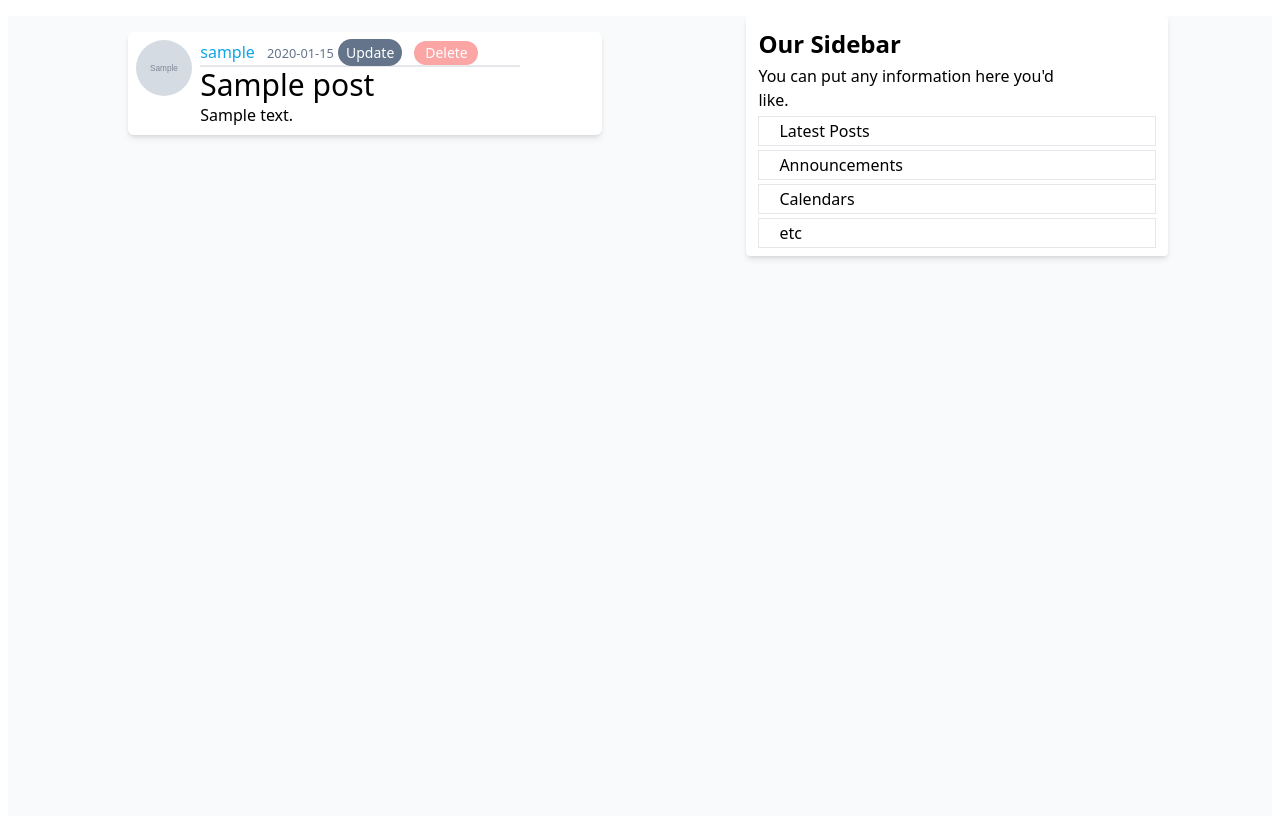
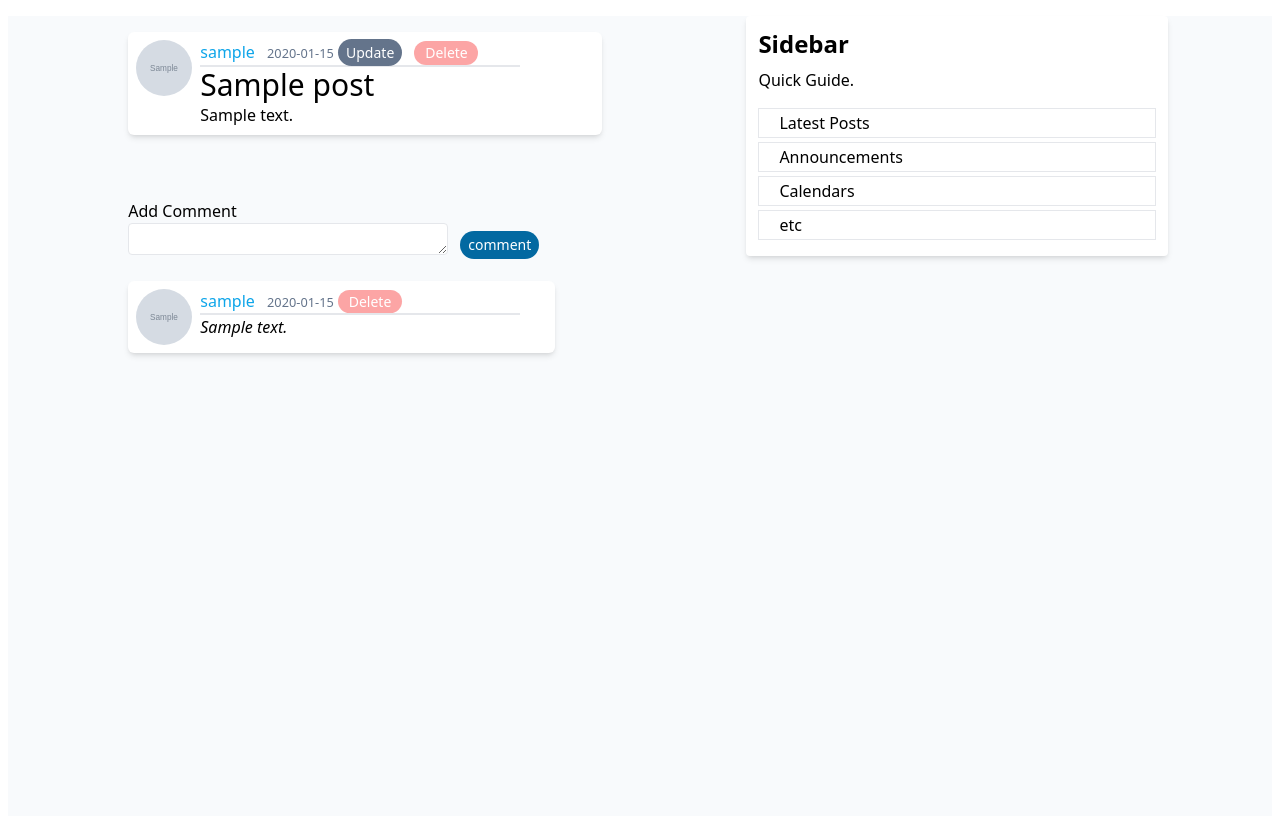
Before and after one commit to Godhanded/Flask_Blog, a Flask app: page /post/1 in a window 1280 px wide. Shown: the part 56-872 px from the top of the page. Run offline with Flask 3, Linux system fonts and the light colour scheme; a user stored in the database is signed in; tables that the repository leaves empty hold one stand-in row (values such as "Sample post"); grey boxes marked "Sample" are stand-in pictures.

Commit message:
del comment|add comment|format

```diff
--- a/flask_blog/models.py
+++ b/flask_blog/models.py
@@ -17,6 +17,7 @@ class User(db.Model, UserMixin):
     image_file = db.Column(db.String(20), nullable=False, default="default.jpg")
     password = db.Column(db.String(60), nullable=False)
     posts = db.Relationship("Post", backref="author", lazy=True)
+    comments=db.Relationship('Comment',backref='user',lazy=True)
 
     def __init__(self, username, email, password, image_file="default.jpg"):
         self.username = username
--- a/flask_blog/posts/routes.py
+++ b/flask_blog/posts/routes.py
@@ -1,10 +1,10 @@
 from flask import render_template, redirect, url_for, flash, request, abort, Blueprint
 from flask_blog import (
-    query_one_filtered,
+    query_one_filtered,query_all_filtered
 )
-from flask_blog.models import Post
+from flask_blog.models import Post,Comment
 from flask_blog.posts.forms import (
-    PostForm,
+    PostForm,CommentForm
 )
 from flask_login import current_user, login_required
 
@@ -31,10 +31,12 @@ def new_post():
 @posts.route("/post/<int:post_id>")
 @login_required
 def post(post_id):
+    form=CommentForm()
     post = query_one_filtered(Post, id=post_id)
     if not post:
         abort(404)
-    return render_template("post.html", title=post.title, post=post)
+    comments=query_all_filtered(Comment,post_id=post.id)
+    return render_template("post.html", title=post.title, post=post,form=form,comments=comments)
 
 
 @posts.route("/post/<int:post_id>/update", methods=["GET", "POST"])
@@ -71,3 +73,21 @@ def delete_post(post_id):
     post.delete()
     flash("Your post has been deleted", "success")
     return redirect(url_for("main.home"))
+
+@posts.route("/post/<int:post_id>/comment", methods=["POST"])
+@login_required
+def send_comment(post_id):
+    form=CommentForm(request.form)
+    if form.validate_on_submit():
+        comment=Comment(form.comment.data,current_user,post_id)
+        comment.insert()
+        return redirect(url_for('posts.post',post_id=post_id))
+
+@posts.route("/post/<int:comment_id>/delcomment", methods=["POST"])
+@login_required
+def delete_comment(comment_id):
+    comment=query_one_filtered(Comment,id=comment_id)
+    if not comment:
+        abort(404)
+    comment.delete()
+    return redirect(request.referrer)
--- a/flask_blog/static/output.css
+++ b/flask_blog/static/output.css
@@ -610,6 +610,10 @@ video {
   display: flex;
 }
 
+.table {
+  display: table;
+}
+
 .hidden {
   display: none;
 }
@@ -654,6 +658,10 @@ video {
   height: 100vh;
 }
 
+.w-1 {
+  width: 0.25rem;
+}
+
 .w-1\/3 {
   width: 33.333333%;
 }
@@ -694,8 +702,24 @@ video {
   width: 5.5rem;
 }
 
+.w-auto {
+  width: auto;
+}
+
 .w-full {
   width: 100%;
+}
+
+.w-7 {
+  width: 1.75rem;
+}
+
+.w-80 {
+  width: 20rem;
+}
+
+.w-2\/3 {
+  width: 66.666667%;
 }
 
 .flex-row {
@@ -918,6 +942,11 @@ video {
   padding-bottom: 0.1rem;
 }
 
+.px-2 {
+  padding-left: 0.5rem;
+  padding-right: 0.5rem;
+}
+
 .pl-2 {
   padding-left: 0.5rem;
 }
@@ -930,6 +959,10 @@ video {
   text-align: center;
 }
 
+.align-middle {
+  vertical-align: middle;
+}
+
 .text-2xl {
   font-size: 1.5rem;
   line-height: 2rem;
@@ -940,9 +973,9 @@ video {
   line-height: 2.25rem;
 }
 
-.text-5xl {
-  font-size: 3rem;
-  line-height: 1;
+.text-4xl {
+  font-size: 2.25rem;
+  line-height: 2.5rem;
 }
 
 .text-base {
@@ -958,11 +991,6 @@ video {
 .text-sm {
   font-size: 0.875rem;
   line-height: 1.25rem;
-}
-
-.text-4xl {
-  font-size: 2.25rem;
-  line-height: 2.5rem;
 }
 
 .font-bold {
--- a/flask_blog/templates/base.html
+++ b/flask_blog/templates/base.html
@@ -66,8 +66,8 @@
             {% if title!='cgpa' %}
             <div class="p-3 bg-white -ml-10 rounded w-1/3 shadow-md h-60">
                 <div class="flex flex-col gap-1 h-full">
-                    <h3 class="font-bold text-2xl h-1/4">Our Sidebar</h3>
-                    <p class='w-3/4 h-1/4'>You can put any information here you'd like.
+                    <h3 class="font-bold text-2xl h-1/4">Sidebar</h3>
+                    <p class='w-3/4 h-1/4'>Quick Guide.
                     <ul class="h-3/4">
                         <li class="pl-5 py-1 mb-1 border  leading-tight">Latest Posts</li>
                         <li class="pl-5 py-1 mb-1 border  leading-tight">Announcements</li>
--- a/flask_blog/templates/post.html
+++ b/flask_blog/templates/post.html
@@ -22,7 +22,34 @@
 		<h2 class="font-medium text-3xl">{{ post.title }}</h2>
 		<p class="article-content">{{ post.content }}</p>
 	</div>
+
 </article>
+<br><br>
+	<div>
+		<form action="{{url_for('posts.send_comment',post_id=post.id)}}" method="post">
+			{{form.hidden_tag()}}
+			<fieldset>
+				<legend>Add Comment</legend>
+				<div class="flex flex-row  align-center gap-3">
+				<div>
+                {%if form.comment.errors%}
+                {{form.comment(class="w-80 border-rose-600 border-2 h-8 rounded" )}}
+                <div class="text-rose-600 text-sm">
+                    {% for error in form.comment.errors %}
+                    <span>{{error}}</span>
+                    {%endfor%}
+                </div>
+                {%else%}
+                {{form.comment(class=" w-80 border h-8 rounded ")}}
+                {%endif%}
+				</div>
+				<div>
+					{{form.submit(class='rounded-full bg-sky-700 text-base md:text-sm text-white hover:cursor-pointer px-2
+            py-1  mt-2 w-auto')}}
+				</div></div>
+			</fieldset>
+		</form>
+	</div>
 <div class="fixed hidden inset-0 bg-gray-600 bg-opacity-50 overflow-y-auto h-full w-full" id="my-modal">
 	<div class="relative top-20 mx-auto p-5 border w-96 shadow-lg rounded-md bg-white">
 		<div class="mt-3 text-center">
@@ -55,5 +82,29 @@
 			</div>
 		</div>
 	</div>
+
 </div>
+
+{%if comments %}
+<div class="flex flex-col justify-center gap-2 mt-3">
+	{%for comment in comments%}
+	<article class=" rounded-md media content-section shadow-md p-2 flex flex-row bg-white " style="max-width: 90%;">
+		<img class="rounded-full h-[3.5rem] w-[3.5rem]" src="{{url_for('static',filename='profile_pics/' + comment.user.image_file)}}">
+		<div class="pl-2 ">
+			<div class="border-b-2 w-[20rem]">
+				<a class="mr-2 text-sky-500" href="{{url_for('users.user_posts',username=comment.user.username)}}">{{ comment.user.username }}</a>
+				<small class="text-slate-500">{{ comment.date_posted.strftime('%Y-%m-%d') }}</small>
+				<!-- <hr /> -->
+				{%if current_user == comment.user%}
+				<form action="{{url_for('posts.delete_comment',comment_id=comment.id)}}" method="post" class="inline">
+				<button type="submit" class="bg-red-300 text-white hover:cursor-pointer p-1
+				py-[0.1rem] w-1/5 rounded-full text-sm ">Delete</button></form>
+				{%endif%}
+			</div>
+			<p class="article-content italic">{{ comment.comment }}</p>
+		</div>
+	</article>
+	{%endfor%}
+</div>
+{%endif%}
 {%endblock content%}
```
Also changed, not shown: instance/site.db.
